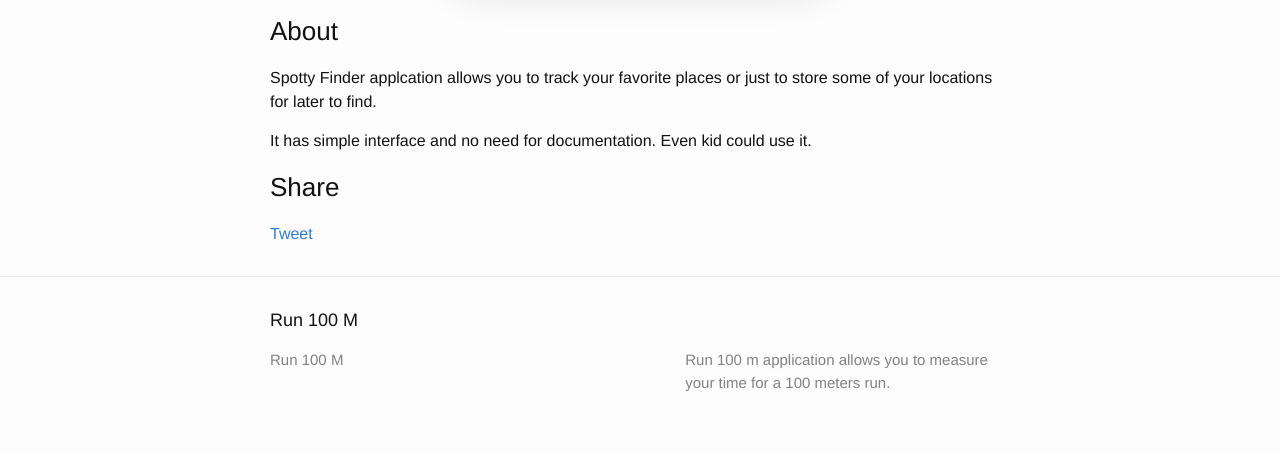
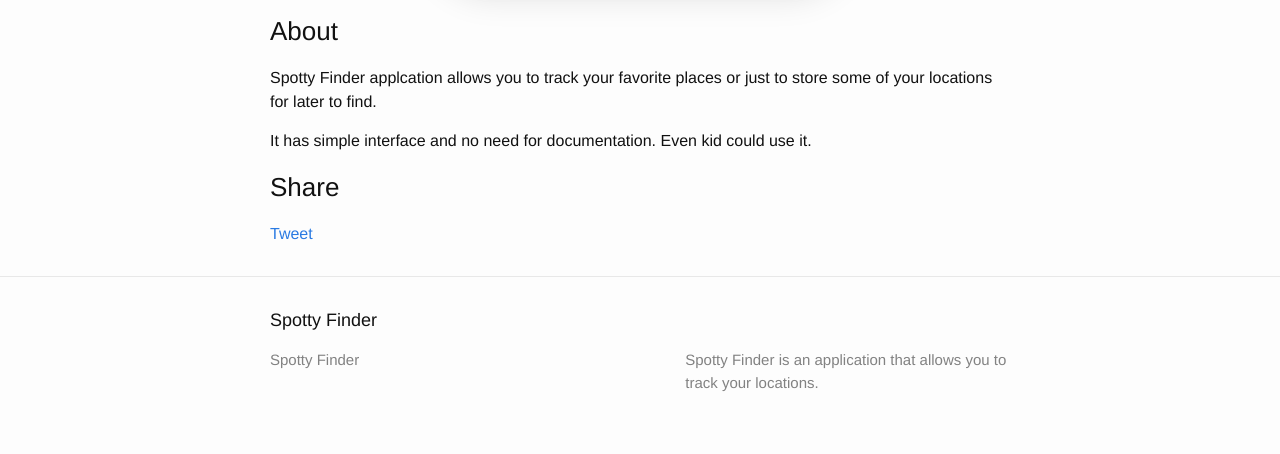
Before and after one commit to spottyfinder/spottyfinder.github.io, a Jekyll site: the page built from landing.md, in a window 1280 px wide. Shown: the part 1800-2254 px from the top of the page. Built offline with Jekyll 4.4.1, drawn with Linux system fonts in a browser that asks for light colours; comment, search, counter and statistics services are not loaded.

Commit message:
Update _config.yml

```diff
--- a/_config.yml
+++ b/_config.yml
@@ -1,7 +1,7 @@
-title: Run 100 M
-description: Run 100 m application allows you to measure your time for a 100 meters run.
-baseurl: "/Run-100-m"
-url: "http://timurtatarshaov.me"
+title: Spotty Finder
+description: Spotty Finder is an application that allows you to track your locations.
+baseurl: "/spotty-finder"
+url: "https://famer.github.io"
 
 # Build settings
 markdown: kramdown
```
